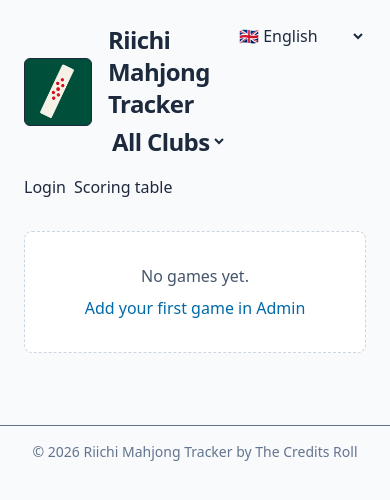
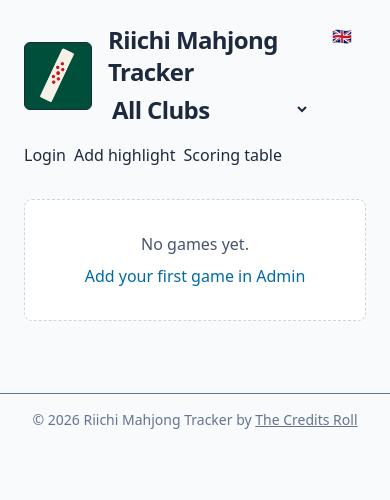
Before and after one commit to kostyachum/riichi-tracker, a Django app: page / in a window 390 px wide. Shown: the top 500 px of the page. Run offline with Django 5.2, Linux system fonts and the light colour scheme; data that the repository does not hold is empty; some libraries are stand-ins or nearby versions.

Commit message:
highlights without a game, highlights list page

```diff
--- a/config/urls.py
+++ b/config/urls.py
@@ -3,7 +3,7 @@ from django.http import JsonResponse
 from django.urls import path, include
 from django.conf import settings
 from django.conf.urls.static import static
-from games.views import home, player_profile, create_game, create_game_highlight
+from games.views import home, player_profile, player_highlights, create_game, create_game_highlight
 
 
 def health(_request):
@@ -16,6 +16,7 @@ urlpatterns = [
     path("health/", health, name="health"),
     path('i18n/', include('django.conf.urls.i18n')),
     path("player/<int:player_id>/", player_profile, name="player_profile"),
+    path("player/<int:player_id>/highlights/", player_highlights, name="player_highlights"),
     path("games/create/", create_game, name="game_create"),
     path("highlights/create/", create_game_highlight, name="game_highlight_create"),
 ]
--- a/games/views.py
+++ b/games/views.py
@@ -1,9 +1,12 @@
+from datetime import timedelta
+from urllib.parse import urlparse, parse_qs
+
 from django.shortcuts import render, get_object_or_404, redirect
 from django.http import HttpResponseBadRequest
 from django.db import transaction
 from django.db.models import Avg, Count, Q
 from django.contrib.auth.decorators import login_required
-from urllib.parse import urlparse, parse_qs
+from django.core.paginator import Paginator
 from birthdays.services import get_today_birthdays
 from .models import GameResult, Player, Game, GameHighlight
 from .services import get_latest_games, get_all_clubs, get_club_id_by_slug
@@ -32,6 +35,8 @@ def _render_home(request, game_form=None, show_game_modal=False):
         "games": games,
         "clubs": clubs,
         "birthdays": get_today_birthdays(),
+        "pending_highlights": GameHighlight.objects.filter(game__isnull=True).select_related("player").order_by("-created_at"),
+        "players": Player.objects.order_by("name"),
         "game_form": game_form or GameCreateForm(),
         "show_game_modal": show_game_modal,
     }
@@ -64,9 +69,20 @@ def player_profile(request, player_id):
     recent_ranks = list(reversed(recent_results))
     return render(request, "games/player_profile.html", {
         "player": player,
+        "latest_highlights": player.highlights.order_by("-created_at")[:4],
         "games": games,
         "stats": stats,
         "recent_ranks": recent_ranks,
+    })
+
+
+def player_highlights(request, player_id):
+    player = get_object_or_404(Player, pk=player_id)
+    highlights = player.highlights.select_related("player").order_by("-created_at")
+    page_obj = Paginator(highlights, 20).get_page(request.GET.get("page"))
+    return render(request, "games/player_highlights.html", {
+        "player": player,
+        "page_obj": page_obj,
     })
 
 
@@ -112,5 +128,9 @@ def create_game(request):
         game = Game.objects.create(is_unranked=form.cleaned_data["is_unranked"])
         for result in form.cleaned_results():
             GameResult.objects.create(game=game, **result)
+        GameHighlight.objects.filter(
+            game__isnull=True,
+            created_at__range=(game.played_at - timedelta(hours=5), game.played_at),
+        ).update(game=game)
 
     return redirect("/")
--- a/templates/base.html
+++ b/templates/base.html
@@ -67,15 +67,20 @@
         <div class="ml-auto">
             <form action="{% url 'set_language' %}" method="post" class="inline">
                 {% csrf_token %}
-                <select name="language" onchange="this.form.submit()" class="select select-sm select-neutral">
-                    {% get_current_language as LANGUAGE_CODE %}
+                {% get_current_language as LANGUAGE_CODE %}
+                <label class="relative inline-block">
+                <span class="pointer-events-none absolute inset-y-0 left-0 z-10 flex w-12 items-center justify-center md:hidden" aria-hidden="true">
+                    {% if LANGUAGE_CODE == "uk" %}🇺🇦{% else %}🇬🇧{% endif %}
+                </span>
+                <select name="language" aria-label="Language" onchange="this.form.submit()" class="select select-sm select-neutral w-12 text-transparent md:w-auto md:text-current">
                     {% get_available_languages as LANGUAGES %}
                     {% for code, name in LANGUAGES %}
-                    <option value="{{ code }}" {% if code == LANGUAGE_CODE %}selected{% endif %}>
+                    <option value="{{ code }}" class="text-slate-800" {% if code == LANGUAGE_CODE %}selected{% endif %}>
                         {{ name }}
                     </option>
                     {% endfor %}
                 </select>
+                </label>
             </form>
         </div>
         {% endblock %}
@@ -88,7 +93,7 @@
     <div class="mx-auto ">
         {% block footer %}
 
-        <p>© {% now "Y" %} Riichi Mahjong Tracker by <a href="https://thecreditsroll.com/">The Credits Roll</a></p>
+        <p>© {% now "Y" %} Riichi Mahjong Tracker by <a href="https://thecreditsroll.com/" class="underline">The Credits Roll</a></p>
         {% endblock %}
     </div>
 </footer>
--- /dev/null
+++ b/templates/games/_add_highlight_modal.html
@@ -0,0 +1,43 @@
+{% load i18n %}
+
+<dialog id="add-highlight-modal" class="modal modal-bottom sm:modal-middle">
+  <div class="modal-box max-h-[80dvh] w-full max-w-lg overflow-y-auto">
+    <form method="dialog">
+      <button class="btn btn-sm btn-circle btn-ghost absolute right-3 top-3" aria-label="{% trans 'Close' %}">✕</button>
+    </form>
+    <h2 class="text-xl font-semibold">{% trans "Upload highlight" %}</h2>
+    <form method="post" action="{% url 'game_highlight_create' %}" enctype="multipart/form-data" class="mt-4 space-y-4">
+      {% csrf_token %}
+      <div class="form-control">
+        <label class="label" for="pending-highlight-player">
+          <span class="label-text">{% trans "Player" %}</span>
+        </label>
+        <select id="pending-highlight-player" name="player_id" class="select select-bordered w-full">
+          <option value="">{% trans "No player" %}</option>
+          {% for player in players %}
+            <option value="{{ player.id }}">{{ player.name }}</option>
+          {% endfor %}
+        </select>
+      </div>
+      <div class="form-control">
+        <label class="label" for="pending-highlight-photos">
+          <span class="label-text">{% trans "Photos" %}</span>
+        </label>
+        <input id="pending-highlight-photos" type="file" name="photos" accept="image/*" class="file-input file-input-bordered w-full" multiple required>
+      </div>
+      <div class="form-control">
+        <label class="label" for="pending-highlight-caption">
+          <span class="label-text">{% trans "Caption" %}</span>
+        </label>
+        <input id="pending-highlight-caption" type="text" name="caption" class="input input-bordered w-full" maxlength="255">
+      </div>
+      <div class="flex justify-end gap-2">
+        <button type="button" class="btn btn-ghost" onclick="document.getElementById('add-highlight-modal').close()">{% trans "Cancel" %}</button>
+        <button type="submit" class="btn btn-primary">{% trans "Save" %}</button>
+      </div>
+    </form>
+  </div>
+  <form method="dialog" class="modal-backdrop">
+    <button>{% trans "Close" %}</button>
+  </form>
+</dialog>
--- a/templates/home.html
+++ b/templates/home.html
@@ -31,7 +31,7 @@
       </div>
     </header>
 
-    <div class="flex w-full gap-2 md:ml-auto md:w-auto">
+    <div class="flex w-full flex-wrap gap-2 md:ml-auto md:w-auto">
       {% if request.user.is_authenticated %}
         <a href="/admin/" class="btn btn-soft btn-sm">
           <svg xmlns="http://www.w3.org/2000/svg" class="h-4 w-4" viewBox="0 0 20 20" fill="currentColor" aria-hidden="true">
@@ -47,6 +47,9 @@
           {% trans "Login" %}
         </a>
       {% endif %}
+      <button type="button" class="btn btn-outline btn-sm" onclick="document.getElementById('add-highlight-modal').showModal()">
+        {% trans "Add highlight" %}
+      </button>
       <button
         type="button"
         class="btn btn-outline btn-sm"
@@ -72,6 +75,7 @@
     </form>
   </dialog>
   {% include "games/_add_game_modal.html" %}
+  {% include "games/_add_highlight_modal.html" %}
   {{ block.super }}
 {% endblock %}
 
@@ -81,6 +85,28 @@
     {% for birthday in birthdays %}
       {% include 'birthdays/birthday_card.html' with birthday=birthday %}
     {% endfor %}
+
+    {% if pending_highlights %}
+      <section class="mb-6 rounded-lg bg-base-100 p-4 shadow-sm">
+        <div class="mb-3">
+          <h2 class="font-semibold">{% trans "Pending highlights" %}</h2>
+          <p class="text-sm text-base-content/60">{% trans "Waiting for a game" %}</p>
+        </div>
+        <div class="grid grid-cols-2 gap-3 md:grid-cols-4">
+          {% for highlight in pending_highlights %}
+            <figure class="card card-compact bg-base-200/40">
+              <img src="{{ highlight.photo.url }}" alt="{{ highlight.caption|default:_('Game highlight') }}" class="h-36 w-full rounded-md object-cover">
+              {% if highlight.caption or highlight.player %}
+                <figcaption class="p-2 text-xs">
+                  {% if highlight.caption %}<div class="font-medium">{{ highlight.caption }}</div>{% endif %}
+                  {% if highlight.player %}<div class="text-base-content/60">{{ highlight.player.name }}</div>{% endif %}
+                </figcaption>
+              {% endif %}
+            </figure>
+          {% endfor %}
+        </div>
+      </section>
+    {% endif %}
 
     {% if games %}
       {% for game in games %}
```
Also changed, not shown: templates/games/player_highlights.html (added, +55 -0 lines), templates/games/player_profile.html (+37 -0 lines), locale/uk/LC_MESSAGES/django.po, 1 other file.
